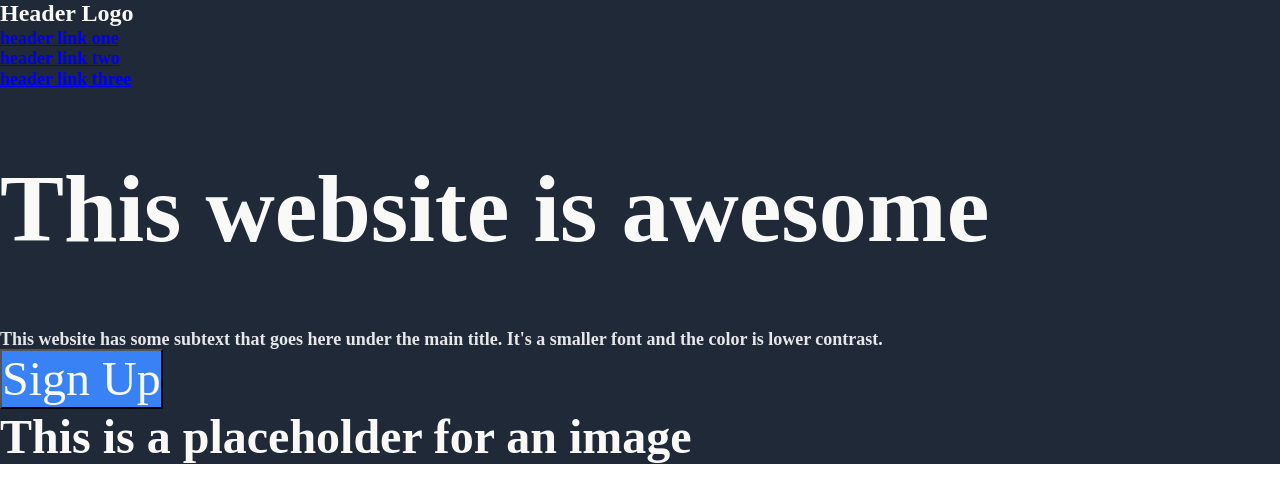
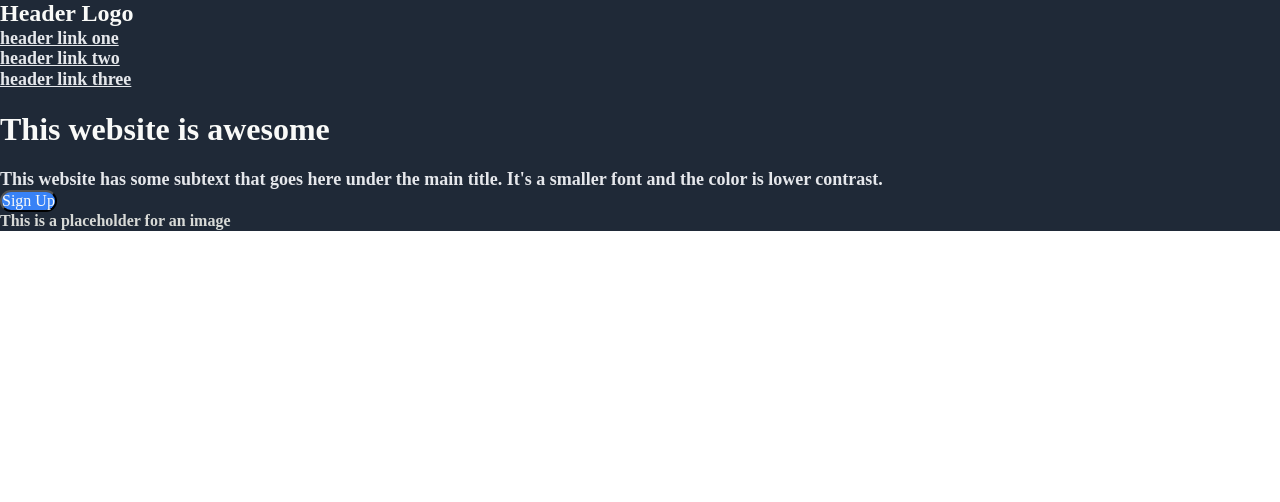
Before and after one commit to applesfrost/odin-landing-page, a plain HTML site: page index.html in a window 1280 px wide. Drawn offline with Linux system fonts and the light colour scheme.

Commit message:
header style update

```diff
--- a/css/style.css
+++ b/css/style.css
@@ -26,12 +26,12 @@
   padding: 0;
 }
 
-body {
+h1 {
   color: #F9FAF8;
   font-size: 48px;
 }
 
-header p, header li{
+header p, header li, header a {
   font-size: 18px;
   color: #E5E7EB;
 }
@@ -47,11 +47,16 @@ header, footer {
 button {
   background-color: #3882F6;
   color: #F9FAF8;
+  border-radius: 15px;
 }
 
 h4 {
   font-size: 24px;
   color: #F9FAF8;
+}
+
+div span{
+  color: #d8dad7;
 }
 /******************************************
 /* LAYOUT
```
